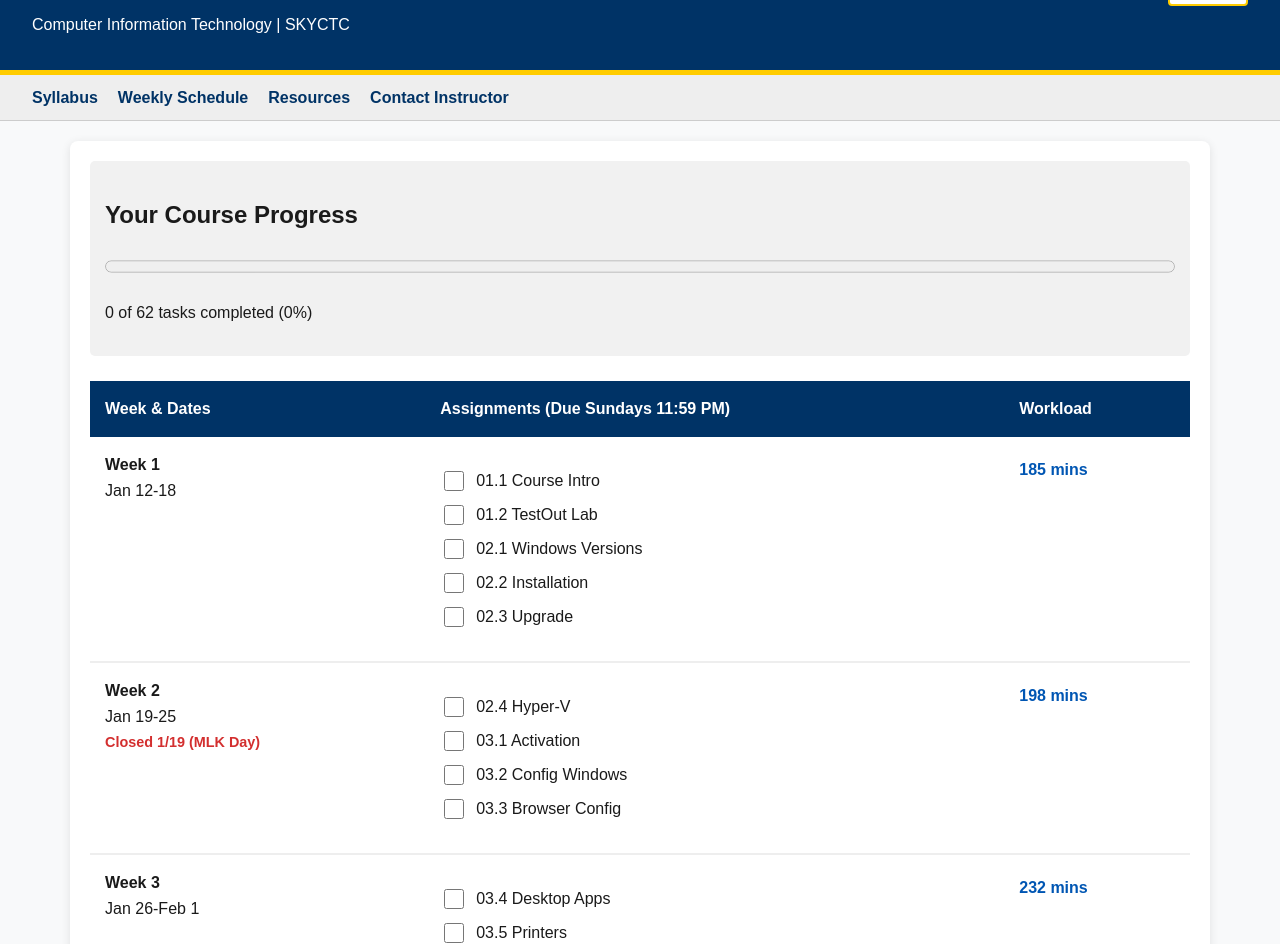
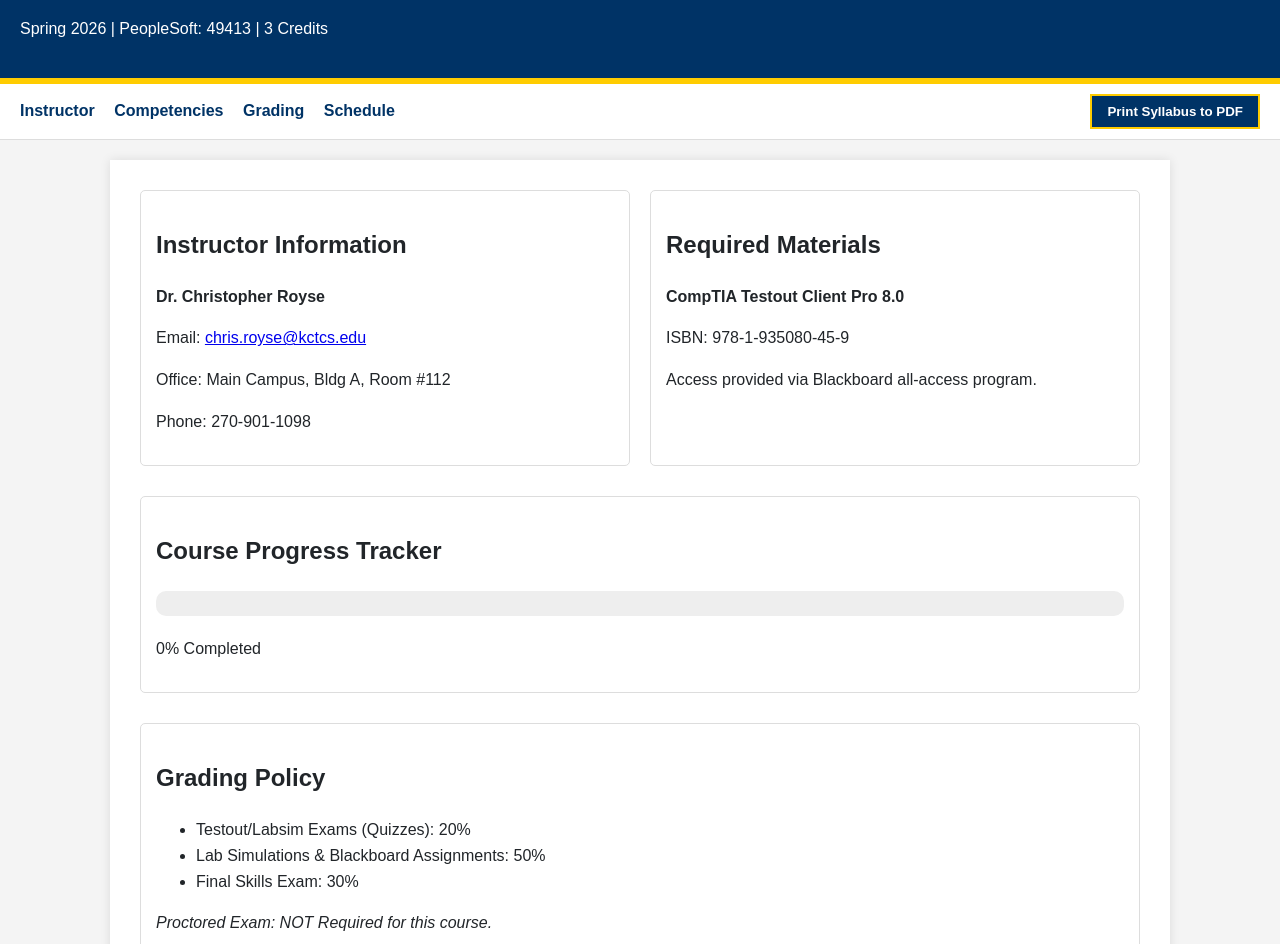
Before and after one commit to drroyse/AI, a plain HTML site: page syllabus.html in a window 1280 px wide. Shown: the part 98-1042 px from the top of the page. Drawn offline with Linux system fonts and the light colour scheme.

Commit message:
Update syllabus.html

```diff
--- a/syllabus.html
+++ b/syllabus.html
@@ -3,146 +3,133 @@
 <head>
     <meta charset="UTF-8">
     <meta name="viewport" content="width=device-width, initial-scale=1.0">
-    <title>CIT 270 Course Dashboard | SKYCTC</title>
+    <title>CIT 270: M365 Endpoint Administration | SKYCTC</title>
     <style>
         :root {
-            --skyctc-navy: #003366;
-            --skyctc-gold: #FFCC00;
-            --skyctc-blue-light: #0056b3;
-            --bg-gray: #f8f9fa;
-            --text-dark: #1a1a1a;
-            --error-red: #d32f2f;
+            --sky-navy: #003366;
+            --sky-gold: #FFCC00;
+            --sky-blue: #0056b3;
+            --bg-light: #f4f4f4;
+            --text-main: #212529;
+            --alert-red: #cc0000;
         }
 
         body {
-            font-family: Arial, Helvetica, sans-serif;
+            font-family: Arial, sans-serif;
             margin: 0;
-            background-color: var(--bg-gray);
-            color: var(--text-dark);
+            background-color: var(--bg-light);
+            color: var(--text-main);
             line-height: 1.6;
         }
 
-        /* Accessibility: Skip to Content */
+        /* ADA Skip Link */
         .skip-link {
             position: absolute;
-            left: -10000px;
-            top: auto;
-            width: 1px;
-            height: 1px;
-            overflow: hidden;
-        }
-        .skip-link:focus {
-            position: static;
-            width: auto;
-            height: auto;
-            background: var(--skyctc-gold);
-            color: var(--skyctc-navy);
-            padding: 10px;
+            top: -40px;
+            left: 0;
+            background: var(--sky-navy);
+            color: white;
+            padding: 8px;
             z-index: 100;
         }
+        .skip-link:focus { top: 0; }
 
         header {
-            background-color: var(--skyctc-navy);
+            background-color: var(--sky-navy);
             color: white;
-            padding: 1rem 2rem;
-            border-bottom: 5px solid var(--skyctc-gold);
+            padding: 20px;
+            border-bottom: 6px solid var(--sky-gold);
         }
 
         nav {
-            background: #eee;
-            padding: 10px 2rem;
+            background: #fff;
+            padding: 10px 20px;
             display: flex;
-            gap: 20px;
-            border-bottom: 1px solid #ccc;
+            justify-content: space-between;
+            align-items: center;
+            border-bottom: 1px solid #ddd;
+            position: sticky;
+            top: 0;
+            z-index: 50;
         }
 
-        nav a {
-            color: var(--skyctc-navy);
+        .nav-links a {
+            margin-right: 15px;
+            color: var(--sky-navy);
             text-decoration: none;
             font-weight: bold;
         }
 
-        nav a:hover, nav a:focus {
-            text-decoration: underline;
-            outline: 2px solid var(--skyctc-navy);
+        .nav-links a:hover { text-decoration: underline; }
+
+        .btn-print {
+            background-color: var(--sky-navy);
+            color: white;
+            border: 2px solid var(--sky-gold);
+            padding: 8px 15px;
+            cursor: pointer;
+            font-weight: bold;
         }
 
-        .main-container {
-            max-width: 1100px;
+        .container {
+            max-width: 1000px;
             margin: 20px auto;
             background: white;
-            padding: 20px;
-            border-radius: 8px;
-            box-shadow: 0 2px 10px rgba(0,0,0,0.1);
+            padding: 30px;
+            box-shadow: 0 0 10px rgba(0,0,0,0.1);
         }
 
-        .progress-section {
-            background: #f1f1f1;
+        .info-grid {
+            display: grid;
+            grid-template-columns: 1fr 1fr;
+            gap: 20px;
+            margin-bottom: 30px;
+        }
+
+        .card {
+            border: 1px solid #ddd;
             padding: 15px;
             border-radius: 5px;
-            margin-bottom: 25px;
         }
 
-        progress {
-            width: 100%;
+        .progress-container {
+            background: #eee;
+            margin: 20px 0;
+            border-radius: 10px;
             height: 25px;
-            accent-color: var(--skyctc-navy);
+        }
+
+        #progress-bar {
+            background: var(--sky-navy);
+            height: 100%;
+            width: 0%;
+            border-radius: 10px;
+            transition: width 0.3s;
         }
 
         table {
             width: 100%;
             border-collapse: collapse;
-            margin-top: 10px;
+            margin-top: 20px;
         }
 
-        th {
-            background-color: var(--skyctc-navy);
-            color: white;
-            padding: 15px;
-            text-align: left;
-        }
+        th { background: var(--sky-navy); color: white; padding: 12px; text-align: left; }
 
-        td {
-            padding: 15px;
-            border-bottom: 2px solid #eee;
-            vertical-align: top;
-        }
+        td { padding: 12px; border-bottom: 1px solid #eee; vertical-align: top; }
 
-        .assignment-group {
-            list-style: none;
-            padding: 0;
-        }
+        .assignment-list { list-style: none; padding: 0; }
 
-        .assignment-group li {
-            margin-bottom: 8px;
-            display: flex;
-            align-items: flex-start;
-        }
+        .assignment-item { display: flex; align-items: flex-start; margin-bottom: 8px; }
 
-        input[type="checkbox"] {
-            width: 20px;
-            height: 20px;
-            margin-right: 12px;
-            cursor: pointer;
-        }
+        input[type="checkbox"] { transform: scale(1.3); margin-right: 10px; cursor: pointer; }
 
-        .time-est {
-            font-weight: bold;
-            color: var(--skyctc-blue-light);
-            display: block;
-            margin-top: 5px;
-        }
+        .note { color: var(--alert-red); font-size: 0.9em; font-weight: bold; }
 
-        .holiday-alert {
-            color: var(--error-red);
-            font-weight: bold;
-            font-size: 0.9em;
-        }
-
-        @media (max-width: 768px) {
-            table, thead, tbody, th, td, tr { display: block; }
-            th { position: absolute; top: -9999px; left: -9999px; }
-            td { border: none; position: relative; padding-left: 10px; }
+        @media print {
+            nav, .progress-section, .btn-print { display: none !important; }
+            .container { box-shadow: none; width: 100%; }
+            th { background: #eee !important; color: black; border: 1px solid #000; }
+            td { border: 1px solid #000; }
         }
     </style>
 </head>
@@ -150,102 +137,124 @@
 
 <a href="#main-content" class="skip-link">Skip to main content</a>
 
-    <header role="banner">
-        <div style="display: flex; align-items: center; justify-content: space-between;">
-            <div>
-                <h1>CIT 270: Spring 2026</h1>
-                <p>Computer Information Technology | SKYCTC</p>
-            </div>
-            <div style="background: white; padding: 5px; border-radius: 4px; color: var(--skyctc-navy); font-weight: 900; border: 2px solid var(--skyctc-gold)">
-                SKYCTC
-            </div>
-        </div>
+<header>
+    <h1>CIT 270: M365 Endpoint Administration</h1>
+    <p>Spring 2026 | PeopleSoft: 49413 | 3 Credits</p>
 </header>
 
-    <nav aria-label="Course Navigation">
-        <a href="#">Syllabus</a>
-        <a href="#schedule-table">Weekly Schedule</a>
-        <a href="#">Resources</a>
-        <a href="#">Contact Instructor</a>
+<nav aria-label="Course Menu">
+    <div class="nav-links">
+        <a href="#instructor">Instructor</a>
+        <a href="#competencies">Competencies</a>
+        <a href="#grading">Grading</a>
+        <a href="#schedule">Schedule</a>
+    </div>
+    <button class="btn-print" onclick="window.print()">Print Syllabus to PDF</button>
 </nav>
 
-    <main id="main-content" class="main-container">
-        <section class="progress-section" aria-labelledby="progress-heading">
-            <h2 id="progress-heading">Your Course Progress</h2>
-            <progress id="course-progress" value="0" max="100"></progress>
-            <p id="progress-text">0 of 62 tasks completed (0%)</p>
+<main id="main-content" class="container">
+    <section id="instructor" class="info-grid">
+        <div class="card">
+            <h2>Instructor Information</h2>
+            <p><strong>Dr. Christopher Royse</strong></p>
+            <p>Email: <a href="mailto:chris.royse@kctcs.edu">chris.royse@kctcs.edu</a></p>
+            <p>Office: Main Campus, Bldg A, Room #112</p>
+            <p>Phone: 270-901-1098</p>
+        </div>
+        <div class="card">
+            <h2>Required Materials</h2>
+            <p><strong>CompTIA Testout Client Pro 8.0</strong></p>
+            <p>ISBN: 978-1-935080-45-9</p>
+            <p>Access provided via Blackboard all-access program.</p>
+        </div>
     </section>
 
-        <section id="schedule-table">
-            <table aria-label="Weekly Assignment Schedule">
+    <section id="progress-section" class="card" style="margin-bottom: 30px;">
+        <h2>Course Progress Tracker</h2>
+        <div class="progress-container">
+            <div id="progress-bar"></div>
+        </div>
+        <p id="progress-text">0% Completed</p>
+    </section>
+
+    <section id="grading" class="card">
+        <h2>Grading Policy</h2>
+        <ul>
+            <li>Testout/Labsim Exams (Quizzes): 20%</li>
+            <li>Lab Simulations & Blackboard Assignments: 50%</li>
+            <li>Final Skills Exam: 30%</li>
+        </ul>
+        <p><em>Proctored Exam: NOT Required for this course.</em></p>
+    </section>
+
+    <section id="schedule">
+        <h2>Weekly Schedule</h2>
+        <p>Assignments are due each Sunday @ 11:59 PM (Your Local Time Zone).</p>
+        <table>
             <thead>
                 <tr>
                     <th scope="col">Week & Dates</th>
-                        <th scope="col">Assignments (Due Sundays 11:59 PM)</th>
-                        <th scope="col">Workload</th>
+                    <th scope="col">Assignments</th>
+                    <th scope="col">Est. Time</th>
                 </tr>
             </thead>
-                <tbody id="table-body">
+            <tbody id="schedule-body">
                 </tbody>
         </table>
     </section>
 </main>
 
-    <footer role="contentinfo" style="text-align: center; padding: 40px; color: #666;">
+<footer style="text-align: center; padding: 20px; color: #666;">
     <p>&copy; 2026 Southcentral Kentucky Community and Technical College</p>
 </footer>
 
 <script>
-        // Data derived from
-        const schedule = [
-            { w: "Week 1", d: "Jan 12-18", tasks: ["01.1 Course Intro", "01.2 TestOut Lab", "02.1 Windows Versions", "02.2 Installation", "02.3 Upgrade"], time: 185, note: "" },
-            { w: "Week 2", d: "Jan 19-25", tasks: ["02.4 Hyper-V", "03.1 Activation", "03.2 Config Windows", "03.3 Browser Config"], time: 198, note: "Closed 1/19 (MLK Day)" },
-            { w: "Week 3", d: "Jan 26-Feb 1", tasks: ["03.4 Desktop Apps", "03.5 Printers", "03.6 Provisioning", "04.1 System Images"], time: 232, note: "" },
-            { w: "Week 4", d: "Feb 2-8", tasks: ["04.2 User Profile", "04.3 Deployment", "04.4 Autopilot", "05.1 Active Directory"], time: 182, note: "" },
-            { w: "Week 5", d: "Feb 9-15", tasks: ["05.2 Users/Groups", "05.3 Credential Mgmt", "05.4 Azure AD", "05.5 Certificates"], time: 215, note: "" },
-            { w: "Week 6", d: "Feb 17-22", tasks: ["06.1 Group Policy", "06.2 Passwords", "06.3 Security Options", "06.4 User Rights"], time: 219, note: "Closed 2/16" },
+    const scheduleData = [
+        { w: "Week 1", d: "Jan 12-18", tasks: ["01.1 Course Intro", "01.2 TestOut Lab Simulator", "02.1 Windows Versions", "02.2 Installation", "02.3 Upgrade"], time: 185, note: "" },
+        { w: "Week 2", d: "Jan 19-25", tasks: ["02.4 Hyper-V", "03.1 Windows Activation", "03.2 Configure Windows", "03.3 Web Browser Config"], time: 198, note: "College closed 1/19" },
+        { w: "Week 3", d: "Jan 26-Feb 1", tasks: ["03.4 Desktop Apps", "03.5 Printers", "03.6 Provisioning Packages", "04.1 System Images"], time: 232, note: "" },
+        { w: "Week 4", d: "Feb 2-8", tasks: ["04.2 User Profile/Migration", "04.3 Windows Deployment", "04.4 Autopilot", "05.1 Active Directory"], time: 182, note: "" },
+        { w: "Week 5", d: "Feb 9-15", tasks: ["05.2 Users/Group", "05.3 Credentials", "05.4 Azure AD", "05.5 Privileged Accounts"], time: 215, note: "" },
+        { w: "Week 6", d: "Feb 17-22", tasks: ["06.1 Group Policy", "06.2 Passwords", "06.3 Security", "06.4 User Rights"], time: 219, note: "Closed 2/16" },
         { w: "Week 7", d: "Feb 23-Mar 1", tasks: ["06.5 Audit Policies", "06.6 UAC", "07.1 IP Addressing"], time: 201, note: "" },
         { w: "Week 8", d: "Mar 2-8", tasks: ["07.2 IP Troubleshoot", "07.3 Connectivity", "07.4 IPv6"], time: 196, note: "" },
         { w: "Break", d: "Mar 9-15", tasks: ["Spring Break - No Assignments"], time: 0, note: "Rest Week" },
         { w: "Week 9", d: "Mar 16-22", tasks: ["07.5 Wireless", "07.6 VPN", "08.1 Local Storage"], time: 195, note: "" },
-            { w: "Week 10", d: "Mar 23-29", tasks: ["08.2 OneDrive", "08.3 Optimization", "08.4 Manage Files"], time: 160, note: "" },
-            { w: "Week 11", d: "Mar 30-Apr 5", tasks: ["08.5 NTFS/Share", "09.1 Boot", "09.2 Recovery"], time: 240, note: "Closed 11AM 4/3" },
+        { w: "Week 10", d: "Mar 23-29", tasks: ["08.2 OneDrive", "08.3 Optimization", "08.4 File/Folder Mgmt"], time: 160, note: "" },
+        { w: "Week 11", d: "Mar 30-Apr 5", tasks: ["08.5 NTFS/Share", "09.1 Boot/Startup", "09.2 System Recovery"], time: 240, note: "Closed 11 AM 4/3" },
         { w: "Week 12", d: "Apr 6-12", tasks: ["09.3 Backup", "09.4 Data Recovery", "09.5 Updates", "09.6 BitLocker"], time: 211, note: "" },
         { w: "Week 13", d: "Apr 13-19", tasks: ["09.7 Malware Prot.", "09.8 Firewall", "10.1 Monitor Perf.", "10.2 Config Tools"], time: 225, note: "" },
         { w: "Week 14", d: "Apr 20-26", tasks: ["10.3 Remote Mgmt", "10.4 Remote Desktop", "10.5 Troubleshooting", "11.1 Compliance"], time: 190, note: "" },
         { w: "Week 15", d: "Apr 27-May 3", tasks: ["11.2 Device Profiles", "12.1-12.4 Monitoring", "13.1-13.2 Apps"], time: 240, note: "" },
-            { w: "Finals", d: "May 4-10", tasks: ["Client Pro Practice Test", "Certification Exam"], time: 240, note: "2 hrs each" }
+        { w: "Finals", d: "May 4-10", tasks: ["Practice Test", "Certification Exam"], time: 240, note: "2 hrs each" }
     ];
 
-        const tbody = document.getElementById('table-body');
-
-        schedule.forEach((week, i) => {
+    const tbody = document.getElementById('schedule-body');
+    scheduleData.forEach((week, i) => {
         const row = document.createElement('tr');
         row.innerHTML = `
-                <td><strong>${week.w}</strong><br>${week.d}<br><span class="holiday-alert">${week.note}</span></td>
+            <td><strong>${week.w}</strong><br><small>${week.d}</small><br><span class="note">${week.note}</span></td>
             <td>
-                    <ul class="assignment-group">
+                <ul class="assignment-list">
                     ${week.tasks.map((t, ti) => `
-                            <li>
-                                <input type="checkbox" id="check-${i}-${ti}" onchange="calculateProgress()">
-                                <label for="check-${i}-${ti}">${t}</label>
+                        <li class="assignment-item">
+                            <input type="checkbox" id="chk-${i}-${ti}" onchange="updateProgress()">
+                            <label for="chk-${i}-${ti}">${t}</label>
                         </li>
                     `).join('')}
                 </ul>
             </td>
-                <td><span class="time-est">${week.time} mins</span></td>
+            <td>${week.time > 0 ? week.time + ' mins' : '--'}</td>
         `;
         tbody.appendChild(row);
     });
 
-        function calculateProgress() {
-            const total = document.querySelectorAll('input[type="checkbox"]').length;
-            const completed = document.querySelectorAll('input[type="checkbox"]:checked').length;
-            const percent = Math.round((completed / total) * 100);
-
-            const bar = document.getElementById('course-progress');
-            bar.value = percent;
-            document.getElementById('progress-text').innerText = `${completed} of ${total} tasks completed (${percent}%)`;
+    function updateProgress() {
+        const all = document.querySelectorAll('input[type="checkbox"]').length;
+        const checked = document.querySelectorAll('input[type="checkbox"]:checked').length;
+        const pct = Math.round((checked / all) * 100);
+        document.getElementById('progress-bar').style.width = pct + '%';
+        document.getElementById('progress-text').innerText = pct + '% Completed (' + checked + '/' + all + ' tasks)';
     }
 </script>
 </body>
```
Lines whose indentation alone changed are shown as unchanged.
